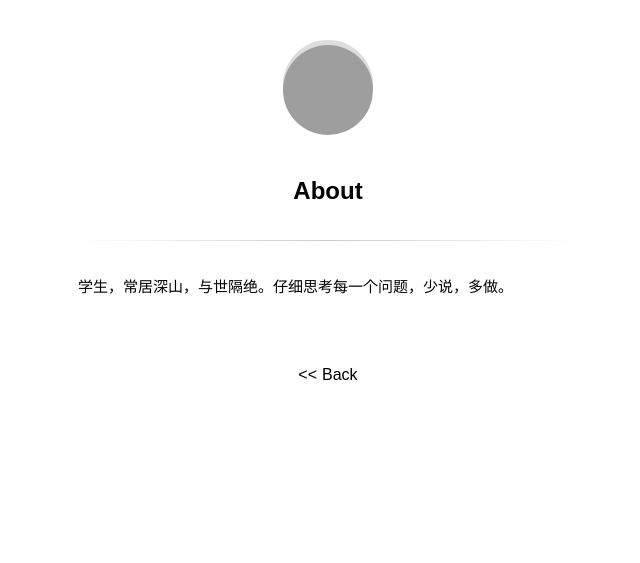
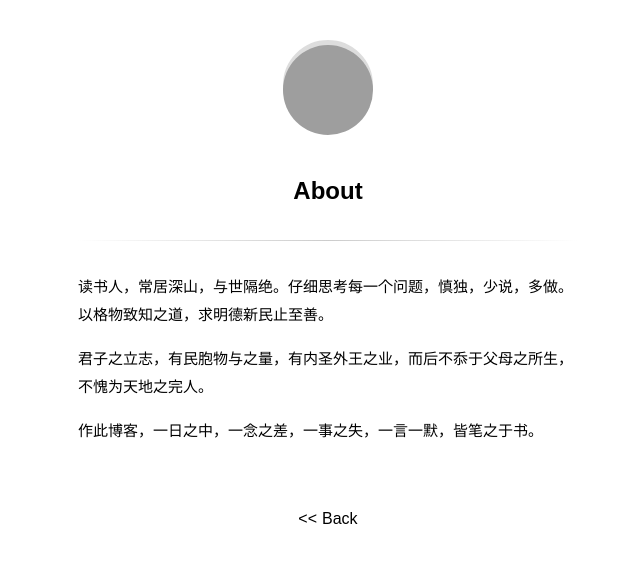
Before and after one commit to psaux0/psaux0.github.io, a Jekyll site: the page built from about.md, in a window 1280 px wide. Shown: the top 563 px of the page, without its empty margins (312-952 px from the left). Built offline with Jekyll 4.4.1, drawn with Linux system fonts in a browser that asks for light colours; some web fonts are replaced; grey boxes are pictures that could not be loaded.

Commit message:
update about

```diff
--- a/about.md
+++ b/about.md
@@ -2,4 +2,8 @@
 title: About
 ---
 
-学生，常居深山，与世隔绝。仔细思考每一个问题，少说，多做。
+读书人，常居深山，与世隔绝。仔细思考每一个问题，慎独，少说，多做。以格物致知之道，求明德新民止至善。
+
+君子之立志，有民胞物与之量，有内圣外王之业，而后不忝于父母之所生，不愧为天地之完人。
+
+作此博客，一日之中，一念之差，一事之失，一言一默，皆笔之于书。
```
